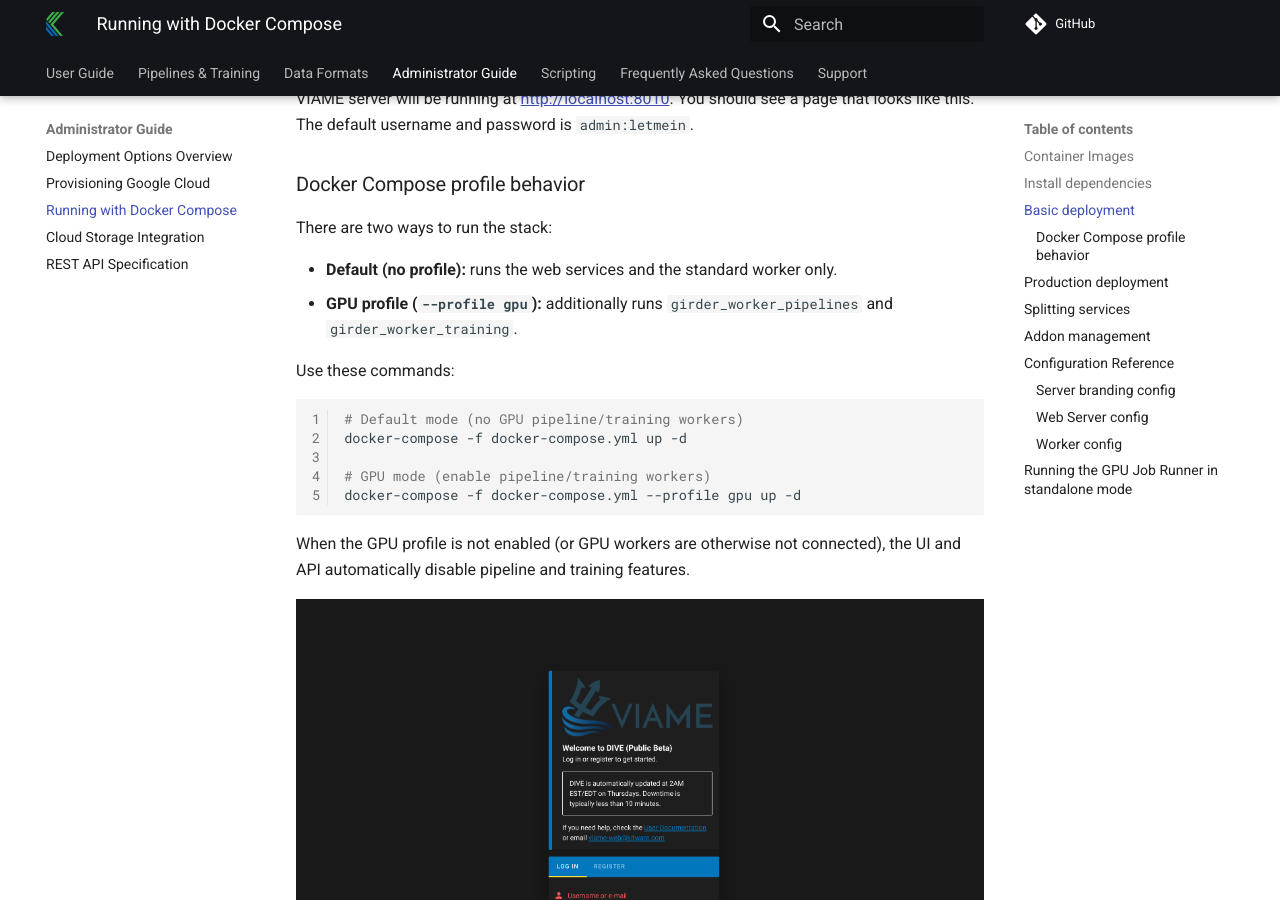
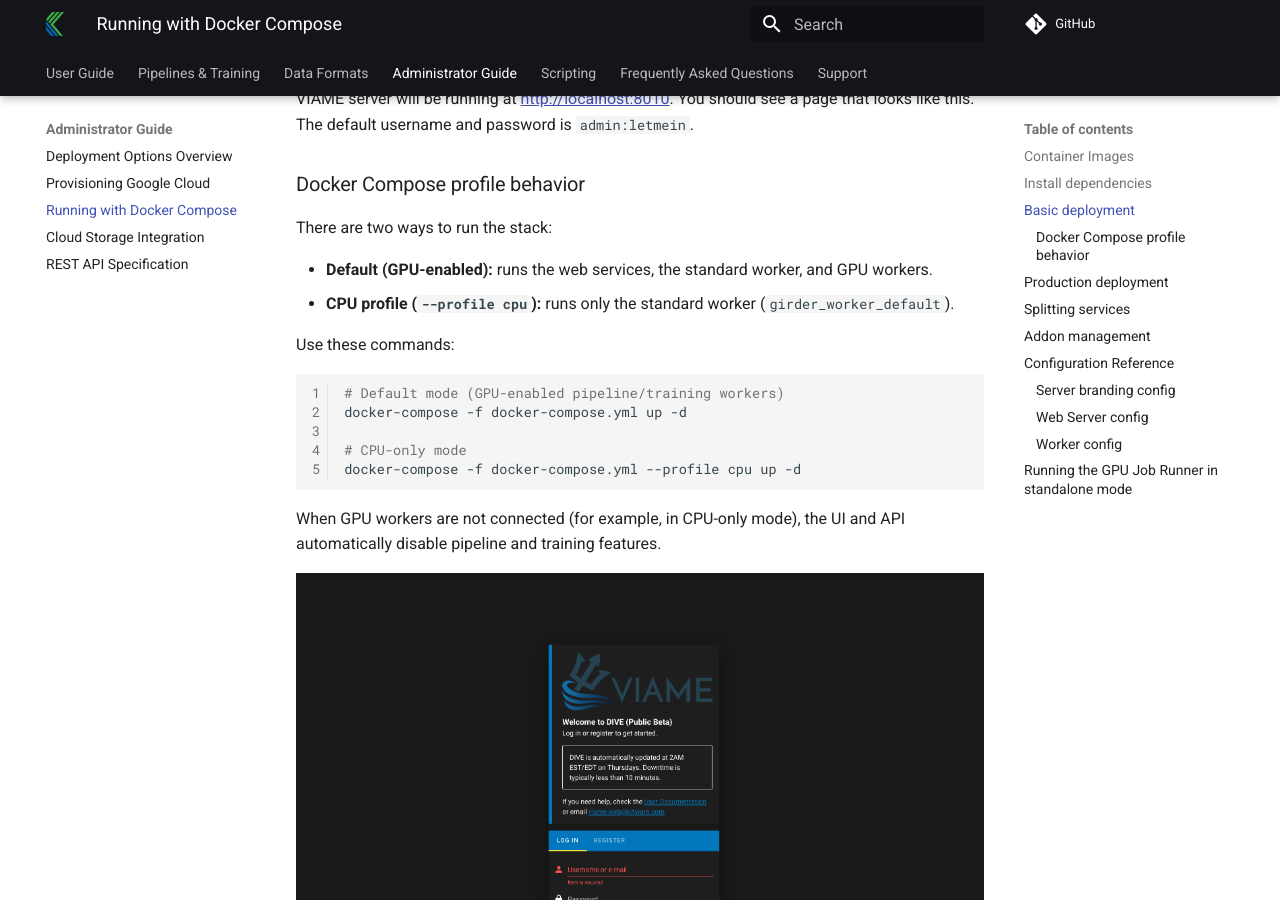
Before and after one commit to Kitware/dive, an MkDocs documentation site: the page built from docs/Deployment-Docker-Compose.md, in a window 1280 px wide and 900 px high, scrolled down 1969 px. Built offline with MkDocs 1.6.1 and Material for MkDocs 9.7.7, drawn with Linux system fonts in a browser that asks for light colours; comment, search, counter and statistics services are not loaded; some of the changed text lies outside the part shown.

Commit message:
use profile cpu for cpu only systems

````diff
--- a/docker-compose.yml
+++ b/docker-compose.yml
@@ -99,6 +99,9 @@ services:
   girder_worker_default:
     # Merge base-worker object with this config
     << : *base-worker
+    profiles:
+      - gpu
+      - cpu
     deploy: {}
     volumes:
       # readwrite because this worker does addon updates
--- a/docs/Deployment-Docker-Compose.md
+++ b/docs/Deployment-Docker-Compose.md
@@ -63,20 +63,20 @@ VIAME server will be running at [http://localhost:8010](http://localhost:8010/).
 
 There are two ways to run the stack:
 
-* **Default (no profile):** runs the web services and the standard worker only.
-* **GPU profile (`--profile gpu`):** additionally runs `girder_worker_pipelines` and `girder_worker_training`.
+* **Default (GPU-enabled):** runs the web services, the standard worker, and GPU workers.
+* **CPU profile (`--profile cpu`):** runs only the standard worker (`girder_worker_default`).
 
 Use these commands:
 
 ```bash
-# Default mode (no GPU pipeline/training workers)
+# Default mode (GPU-enabled pipeline/training workers)
 docker-compose -f docker-compose.yml up -d
 
-# GPU mode (enable pipeline/training workers)
-docker-compose -f docker-compose.yml --profile gpu up -d
+# CPU-only mode
+docker-compose -f docker-compose.yml --profile cpu up -d
 ```
 
-When the GPU profile is not enabled (or GPU workers are otherwise not connected), the UI and API automatically disable pipeline and training features.
+When GPU workers are not connected (for example, in CPU-only mode), the UI and API automatically disable pipeline and training features.
 
 ![Login Page](images/General/login.png)
 
@@ -113,7 +113,7 @@ It's possible to split your web server and task runner between multiple nodes.
 docker-compose -f docker-compose.yml up -d girder rabbit
 
 ## On the GPU server(s)
-docker-compose -f docker-compose.yml --profile gpu up -d --no-deps girder_worker_default girder_worker_pipelines girder_worker_training
+docker-compose -f docker-compose.yml up -d --no-deps girder_worker_default girder_worker_pipelines girder_worker_training
 ```
 
 In this split setup, `girder_worker_default` handles standard queue jobs while the GPU workers handle pipeline/training queues. If GPU workers are offline, only non-GPU worker functionality remains available and pipeline/training actions are disabled.
````
Also changed, not shown: README.md (+6 -6 lines), docs/Deployment-Overview.md (+1 -1 lines), server/README.md (+5 -5 lines), 1 other file.
